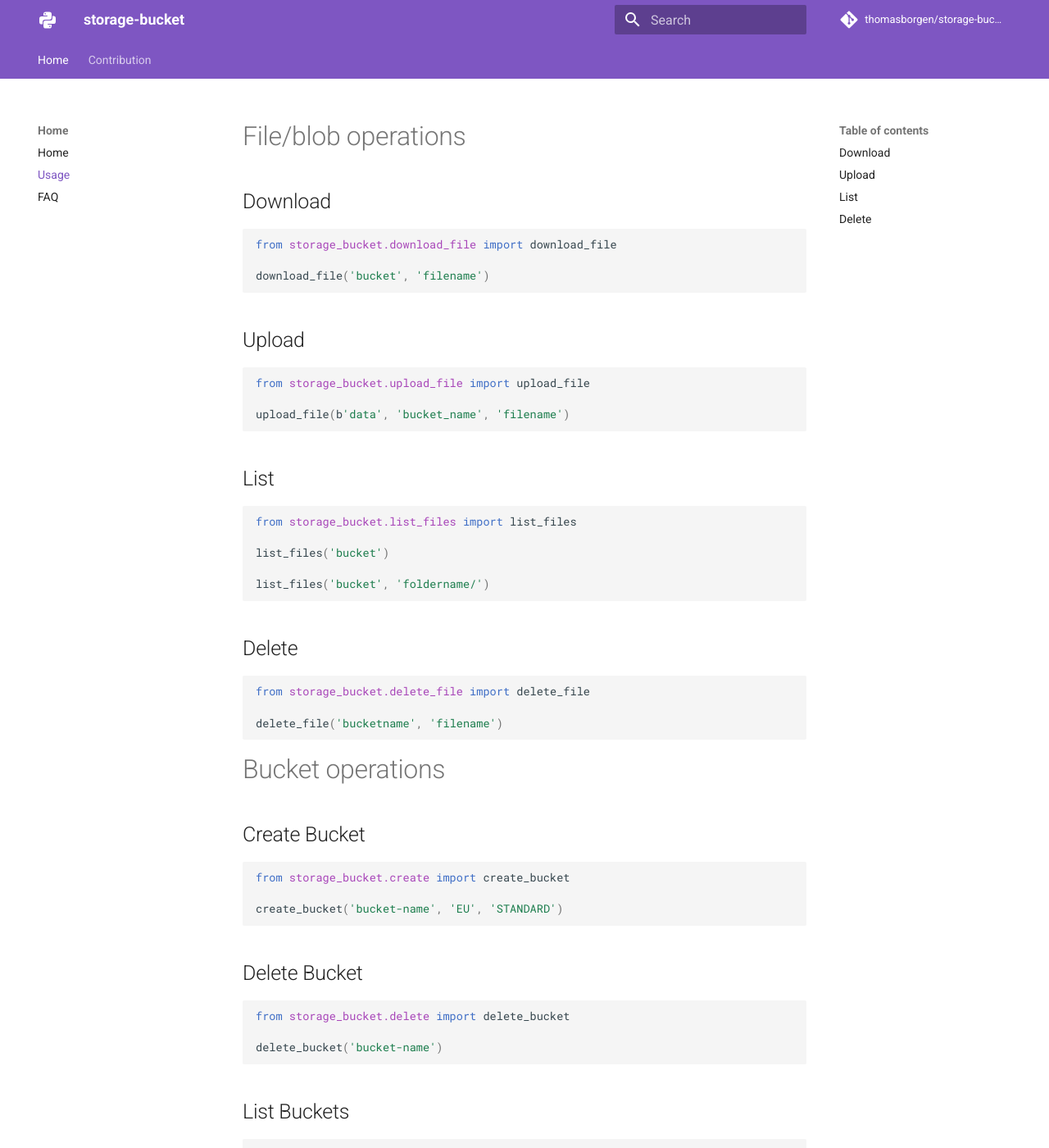
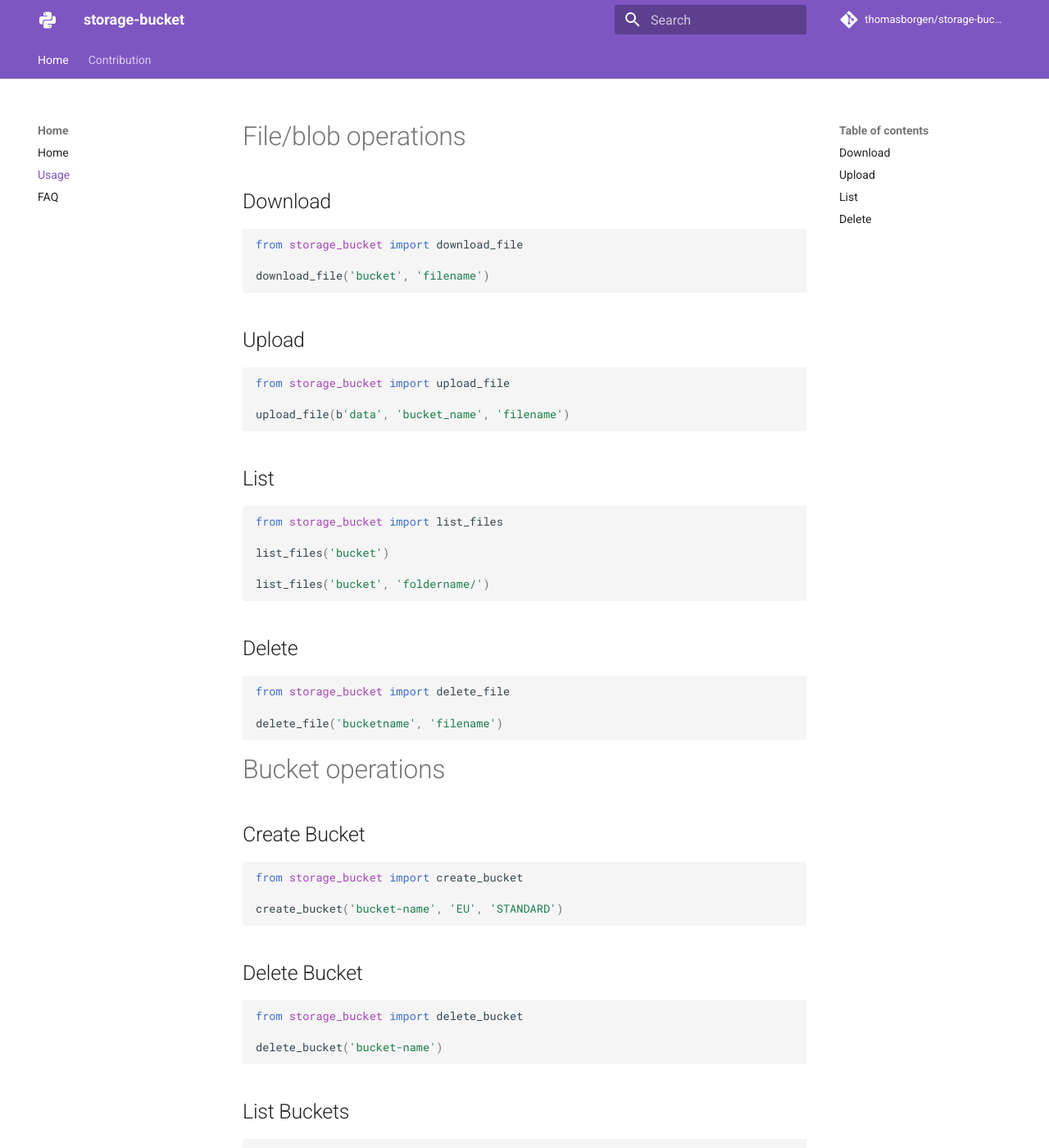
Before and after one commit to thomasborgen/storage-bucket, an MkDocs documentation site: the page built from docs/usage.md, in a window 1280 px wide and 1400 px high. Shown: the whole window at 82% size. Built offline with MkDocs 1.6.1 and Material for MkDocs 9.7.7, drawn with Linux system fonts in a browser that asks for light colours; comment, search, counter and statistics services are not loaded; some of the changed text lies outside the part shown.

Commit message:
update docs

````diff
--- a/docs/usage.md
+++ b/docs/usage.md
@@ -3,7 +3,7 @@
 ## Download
 
 ```python
-from storage_bucket.download_file import download_file
+from storage_bucket import download_file
 
 download_file('bucket', 'filename')
 ```
@@ -11,7 +11,7 @@ download_file('bucket', 'filename')
 ## Upload
 
 ```python
-from storage_bucket.upload_file import upload_file
+from storage_bucket import upload_file
 
 upload_file(b'data', 'bucket_name', 'filename')
 ```
@@ -19,7 +19,7 @@ upload_file(b'data', 'bucket_name', 'filename')
 ## List
 
 ```python
-from storage_bucket.list_files import list_files
+from storage_bucket import list_files
 
 list_files('bucket')
 
@@ -29,7 +29,7 @@ list_files('bucket', 'foldername/')
 ## Delete
 
 ```python
-from storage_bucket.delete_file import delete_file
+from storage_bucket import delete_file
 
 delete_file('bucketname', 'filename')
 ```
@@ -39,7 +39,7 @@ delete_file('bucketname', 'filename')
 ## Create Bucket
 
 ```python
-from storage_bucket.create import create_bucket
+from storage_bucket import create_bucket
 
 create_bucket('bucket-name', 'EU', 'STANDARD')
 ```
@@ -47,7 +47,7 @@ create_bucket('bucket-name', 'EU', 'STANDARD')
 ## Delete Bucket
 
 ```python
-from storage_bucket.delete import delete_bucket
+from storage_bucket import delete_bucket
 
 delete_bucket('bucket-name')
 ```
@@ -55,7 +55,7 @@ delete_bucket('bucket-name')
 ## List Buckets
 
 ```python
-from storage_bucket.list import list_buckets, list_bucket_names
+from storage_bucket import list_buckets, list_bucket_names
 
 buckets2 = list_buckets()
 bucket_names2 = list_bucket_names(buckets2)
````
